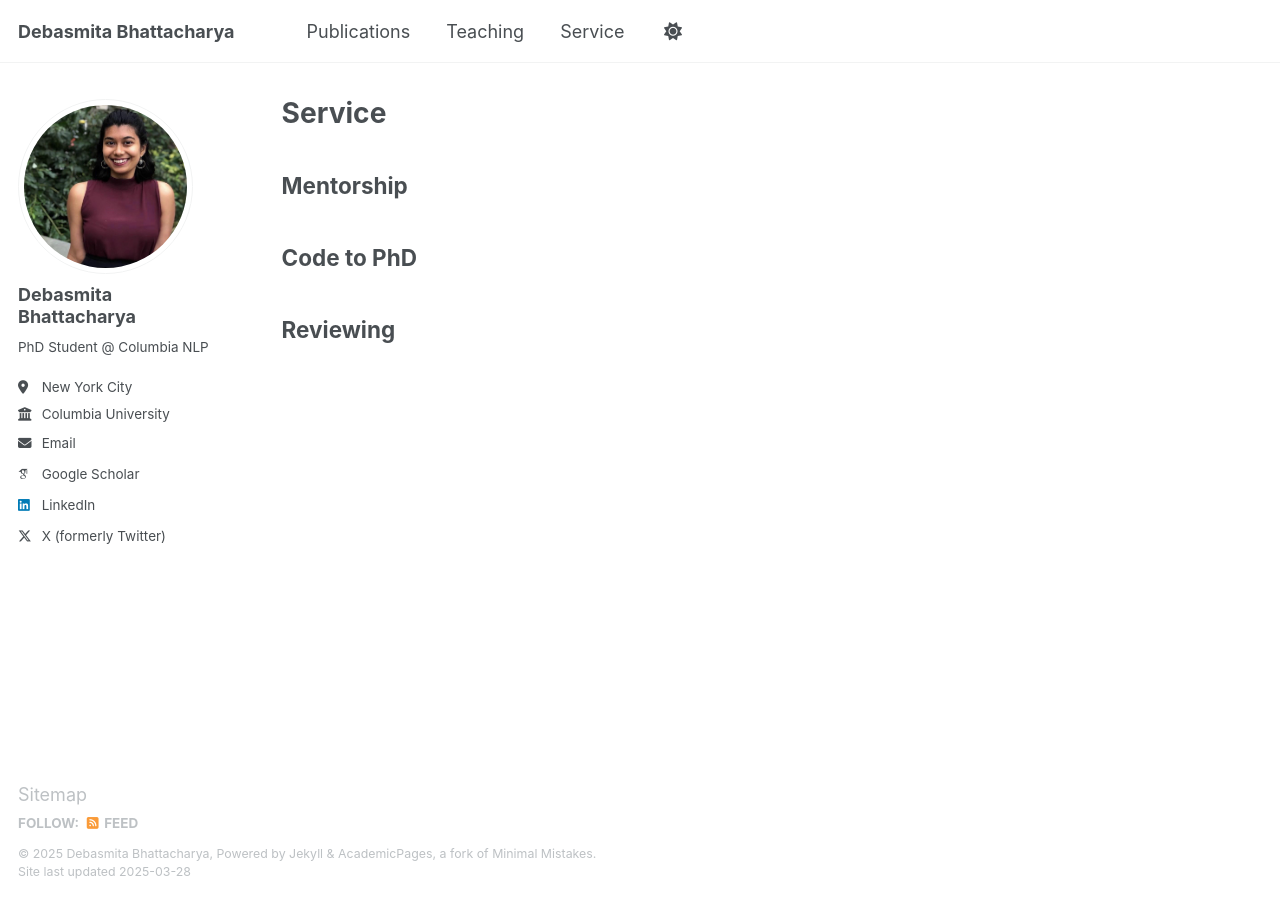
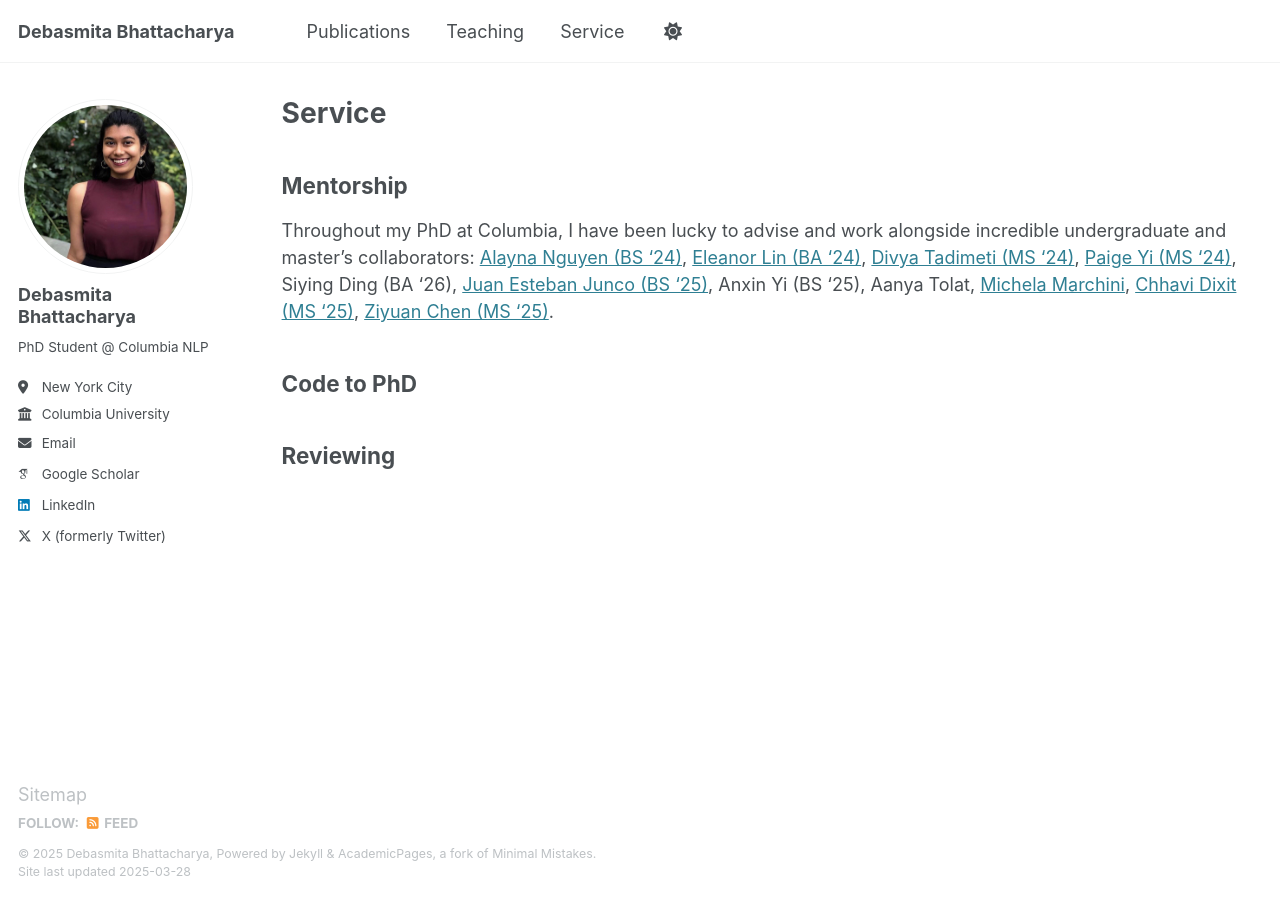
Before and after one commit to debasmita-b/debasmita-b.github.io, a Jekyll site: the page built from _pages/service.md, in a window 1280 px wide. Built offline with Jekyll 4.4.1, drawn with Linux system fonts in a browser that asks for light colours; some web fonts are replaced.

Commit message:
adding mentorship

```diff
--- a/_pages/service.md
+++ b/_pages/service.md
@@ -7,6 +7,7 @@ author_profile: true
 
 ## Mentorship
 
+Throughout my PhD at Columbia, I have been lucky to advise and work alongside incredible undergraduate and master's collaborators: [Alayna Nguyen (BS '24)](https://www.linkedin.com/in/alayna-nguyen/), [Eleanor Lin (BA '24)](https://emlinking.github.io/), [Divya Tadimeti (MS '24)](https://divyatadimeti.github.io/), [Paige Yi (MS '24)](https://www.linkedin.com/in/paige-y-23ab45127/?trk=public_profile_browsemap), Siying Ding (BA '26), [Juan Esteban Junco (BS '25)](https://www.linkedin.com/in/juan-junco/), Anxin Yi (BS '25), Aanya Tolat, [Michela Marchini](https://www.linkedin.com/in/michelamarchini/), [Chhavi Dixit (MS '25)](https://www.linkedin.com/in/chhavi-dixit/), [Ziyuan Chen (MS '25)](https://allenheartcore.github.io/).
 
 ## Code to PhD
 
```
